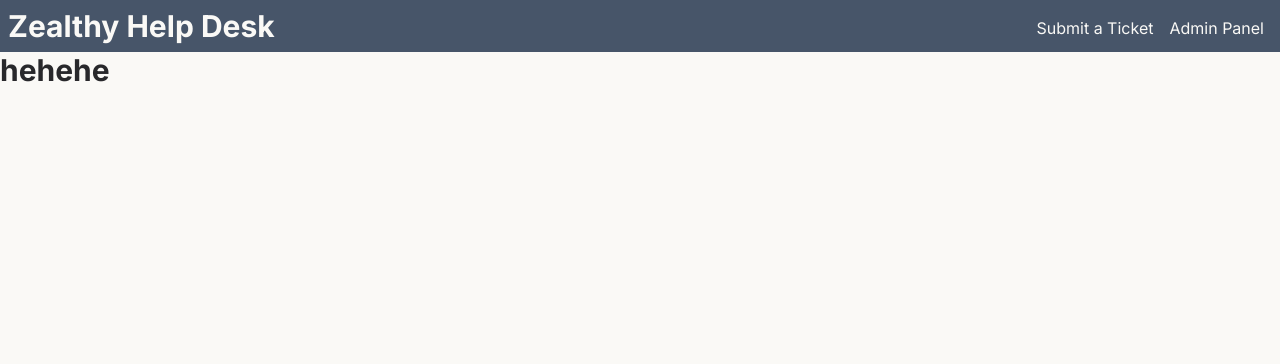
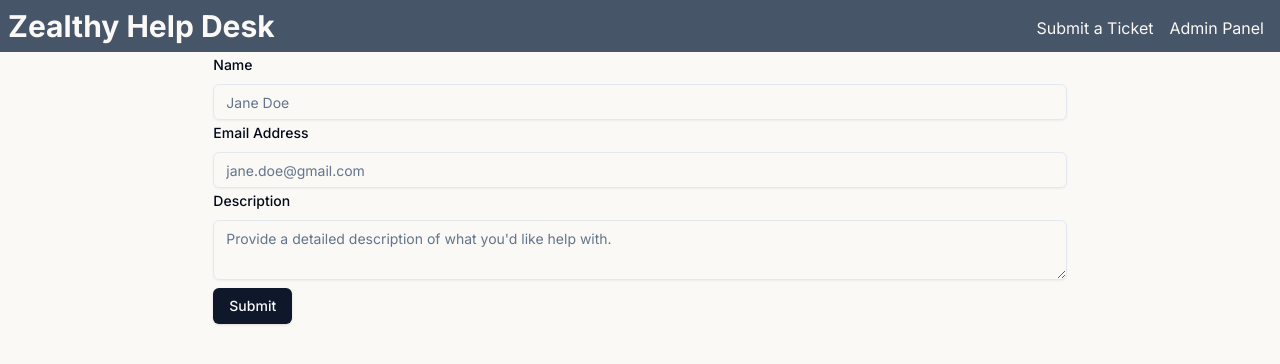
Before and after one commit to jdvplus/stealth-helpdesk-frontend, a Next.js app: page / in a window 1280 px wide. Shown: the top 364 px of the page. Built offline with nearby package versions, Linux system fonts and the light colour scheme.

Commit message:
create submission form component

```diff
--- a/src/app/page.tsx
+++ b/src/app/page.tsx
@@ -1,5 +1,11 @@
+import TicketSubmissionForm from '@/components/TicketSubmissionForm';
+
 const Home = () => {
-  return <h1 className='text-3xl font-bold text-black'>hehehe</h1>;
+  return (
+    <div className='w-2/3 mx-auto'>
+      <TicketSubmissionForm />
+    </div>
+  );
 };
 
 export default Home;
--- /dev/null
+++ b/src/components/TicketSubmissionForm.tsx
@@ -0,0 +1,108 @@
+'use client';
+
+import { z } from 'zod';
+import { useForm } from 'react-hook-form';
+import { zodResolver } from '@hookform/resolvers/zod';
+
+import { Button } from '@/components/ui/button';
+import {
+  Form,
+  FormControl,
+  FormField,
+  FormItem,
+  FormLabel,
+  FormMessage,
+} from '@/components/ui/form';
+import { Input } from '@/components/ui/input';
+import { Textarea } from '@/components/ui/textarea';
+
+const formSchema = z.object({
+  name: z
+    .string()
+    .min(2, { message: 'Name must be at least 2 characters.' })
+    .max(50, { message: 'Name cannot be longer than 50 characters.' }),
+  email: z.string().email({ message: 'Please enter a valid email address.' }),
+  description: z.string().min(4, {
+    message: "Please include a description of what you'd like help with.",
+  }),
+});
+
+const TicketSubmissionForm = () => {
+  const form = useForm<z.infer<typeof formSchema>>({
+    resolver: zodResolver(formSchema),
+    defaultValues: {
+      name: '',
+      email: '',
+      description: '',
+    },
+  });
+
+  const onSubmit = (values: z.infer<typeof formSchema>) => {
+    // TODO: make POST request to /tickets on api
+    console.log('values', values);
+  };
+
+  return (
+    <Form {...form}>
+      <form onSubmit={form.handleSubmit(onSubmit)}>
+        {/* field #1: name */}
+        <FormField
+          control={form.control}
+          name='name'
+          render={({ field }) => (
+            <FormItem>
+              <FormLabel>Name</FormLabel>
+              <FormControl>
+                <Input placeholder='Jane Doe' {...field} />
+              </FormControl>
+              <FormMessage />
+            </FormItem>
+          )}
+        />
+
+        {/* field #2: email address */}
+        <FormField
+          control={form.control}
+          name='email'
+          render={({ field }) => (
+            <FormItem>
+              <FormLabel>Email Address</FormLabel>
+              <FormControl>
+                <Input
+                  placeholder='jane.doe@gmail.com'
+                  type='email'
+                  {...field}
+                />
+              </FormControl>
+              <FormMessage />
+            </FormItem>
+          )}
+        />
+
+        {/* field #3: description of issue */}
+        <FormField
+          control={form.control}
+          name='description'
+          render={({ field }) => (
+            <FormItem>
+              <FormLabel>Description</FormLabel>
+              <FormControl>
+                <Textarea
+                  placeholder="Provide a detailed description of what you'd like help with."
+                  {...field}
+                />
+              </FormControl>
+              <FormMessage />
+            </FormItem>
+          )}
+        />
+
+        <Button type='submit' className='mt-2'>
+          Submit
+        </Button>
+      </form>
+    </Form>
+  );
+};
+
+export default TicketSubmissionForm;
--- /dev/null
+++ b/src/components/ui/input.tsx
@@ -0,0 +1,25 @@
+import * as React from "react"
+
+import { cn } from "@/lib/utils"
+
+export interface InputProps
+  extends React.InputHTMLAttributes<HTMLInputElement> {}
+
+const Input = React.forwardRef<HTMLInputElement, InputProps>(
+  ({ className, type, ...props }, ref) => {
+    return (
+      <input
+        type={type}
+        className={cn(
+          "flex h-9 w-full rounded-md border border-input bg-transparent px-3 py-1 text-sm shadow-sm transition-colors file:border-0 file:bg-transparent file:text-sm file:font-medium placeholder:text-muted-foreground focus-visible:outline-none focus-visible:ring-1 focus-visible:ring-ring disabled:cursor-not-allowed disabled:opacity-50",
+          className
+        )}
+        ref={ref}
+        {...props}
+      />
+    )
+  }
+)
+Input.displayName = "Input"
+
+export { Input }
--- /dev/null
+++ b/src/components/ui/textarea.tsx
@@ -0,0 +1,24 @@
+import * as React from "react"
+
+import { cn } from "@/lib/utils"
+
+export interface TextareaProps
+  extends React.TextareaHTMLAttributes<HTMLTextAreaElement> {}
+
+const Textarea = React.forwardRef<HTMLTextAreaElement, TextareaProps>(
+  ({ className, ...props }, ref) => {
+    return (
+      <textarea
+        className={cn(
+          "flex min-h-[60px] w-full rounded-md border border-input bg-transparent px-3 py-2 text-sm shadow-sm placeholder:text-muted-foreground focus-visible:outline-none focus-visible:ring-1 focus-visible:ring-ring disabled:cursor-not-allowed disabled:opacity-50",
+          className
+        )}
+        ref={ref}
+        {...props}
+      />
+    )
+  }
+)
+Textarea.displayName = "Textarea"
+
+export { Textarea }
```
